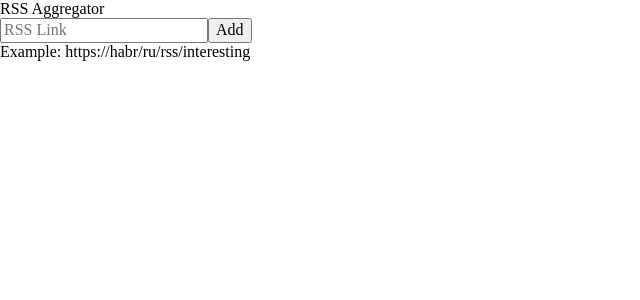
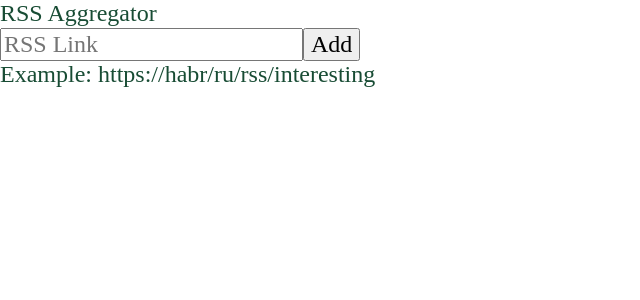
Before and after one commit to nikitakaralius/InfotecsIntern, a React (Create React App) app in the folder src/RssAggregator/client-app/: page / in a window 1280 px wide. Shown: the top 300 px of the page, without its empty margins (0-640 px from the left). Built offline with nearby package versions, Linux system fonts and the light colour scheme.

Commit message:
Adjust base style

```diff
--- a/src/RssAggregator/client-app/src/styles/index.scss
+++ b/src/RssAggregator/client-app/src/styles/index.scss
@@ -1 +1,8 @@
 @import '~normalize.css';
+@import './variables';
+
+body {
+  background: $background-color;
+  color: $primary-color;
+  font-size: 24px;
+}
```
